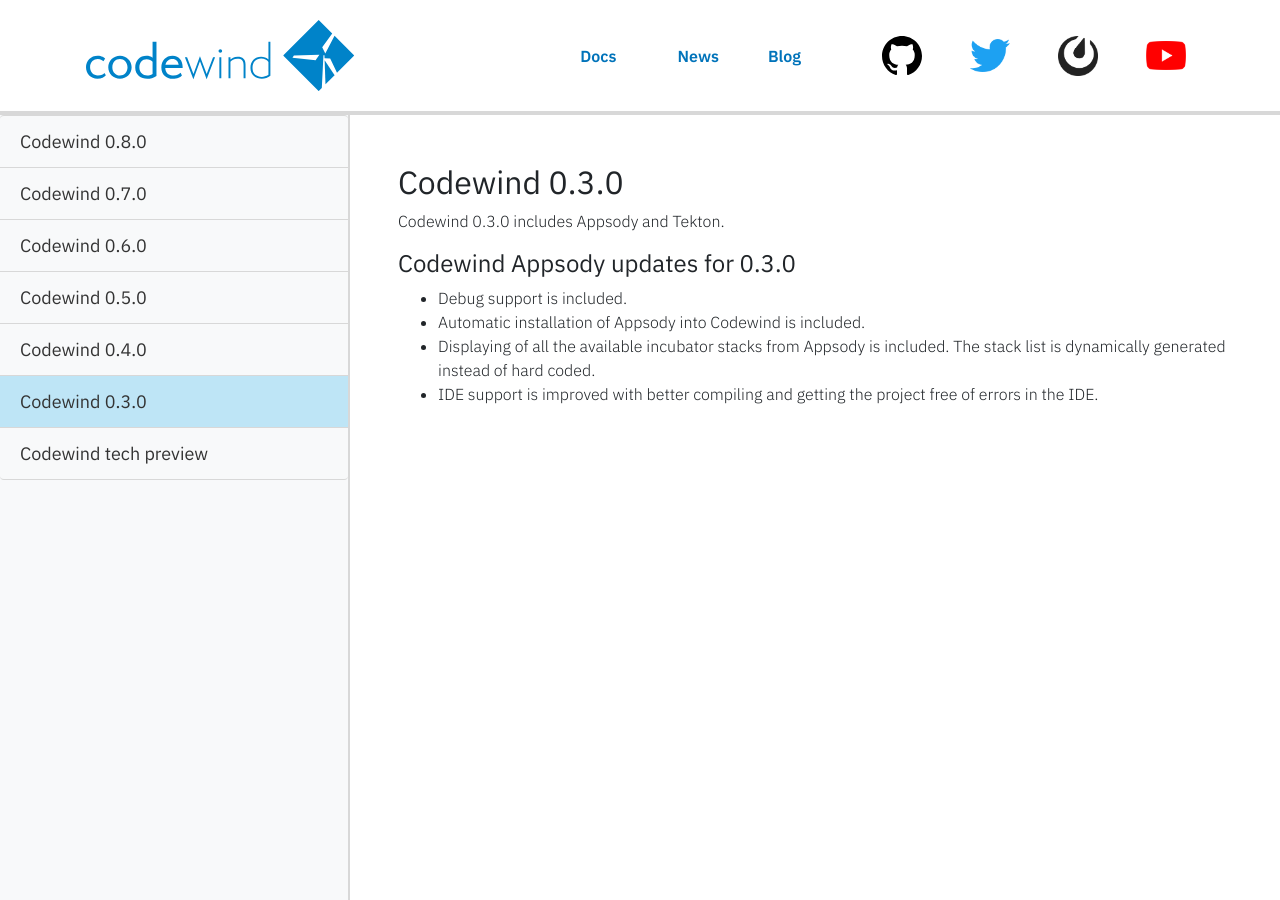
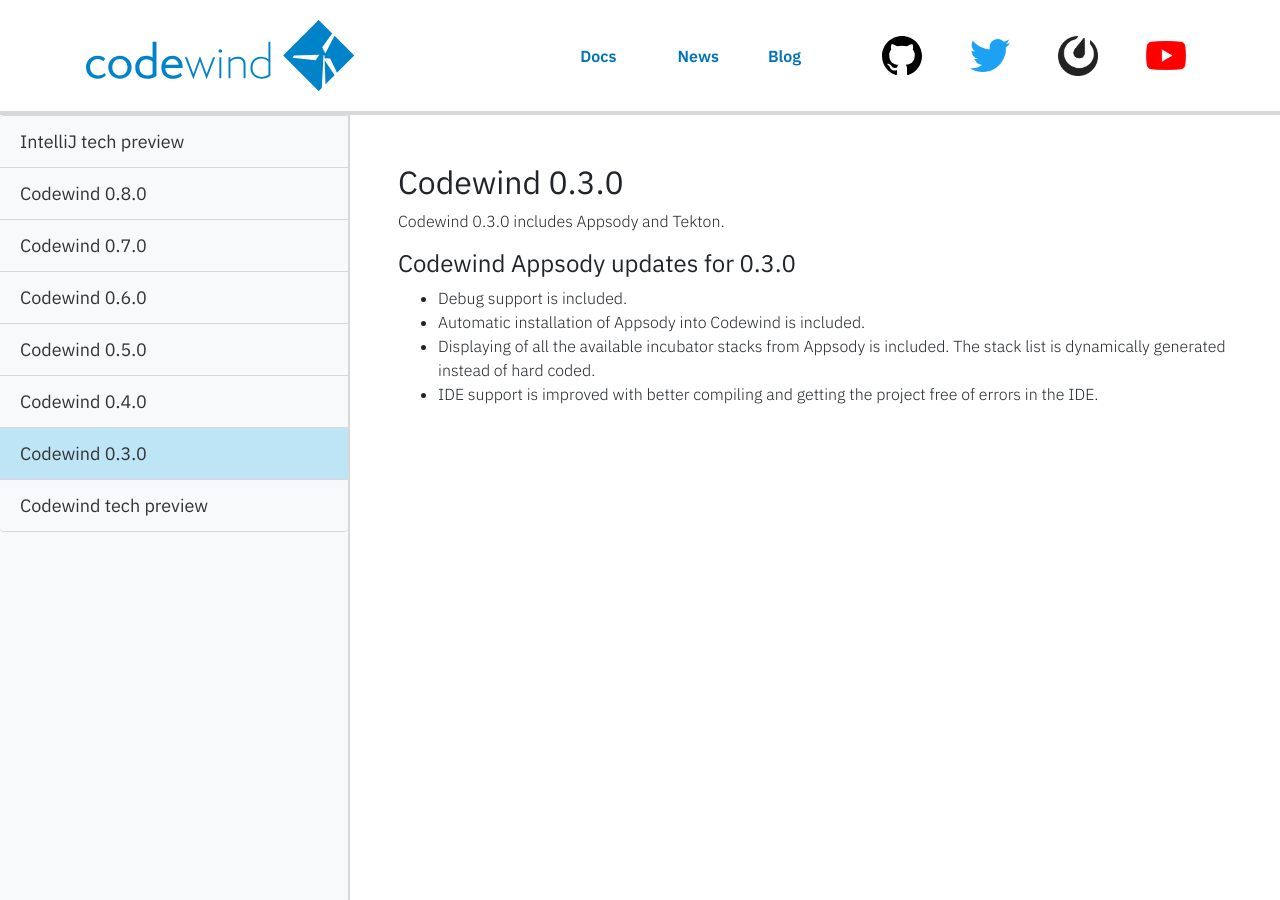
Before and after one commit to eclipse-archived/codewind-docs, a Jekyll site: the page built from docs/_news/news03.md, in a window 1280 px wide and 900 px high. Built offline with Jekyll 4.4.1, drawn with Linux system fonts in a browser that asks for light colours; nearby versions of some CDN libraries.

Commit message:
Adding IntelliJ to news TOC

```diff
--- a/docs/_data/newstoc.yml
+++ b/docs/_data/newstoc.yml
@@ -1,3 +1,6 @@
+- title: 'IntelliJ tech preview'
+  url: intellijtechpreview.html
+
 - title: 'Codewind 0.8.0'
   url: news08.html
 
```
